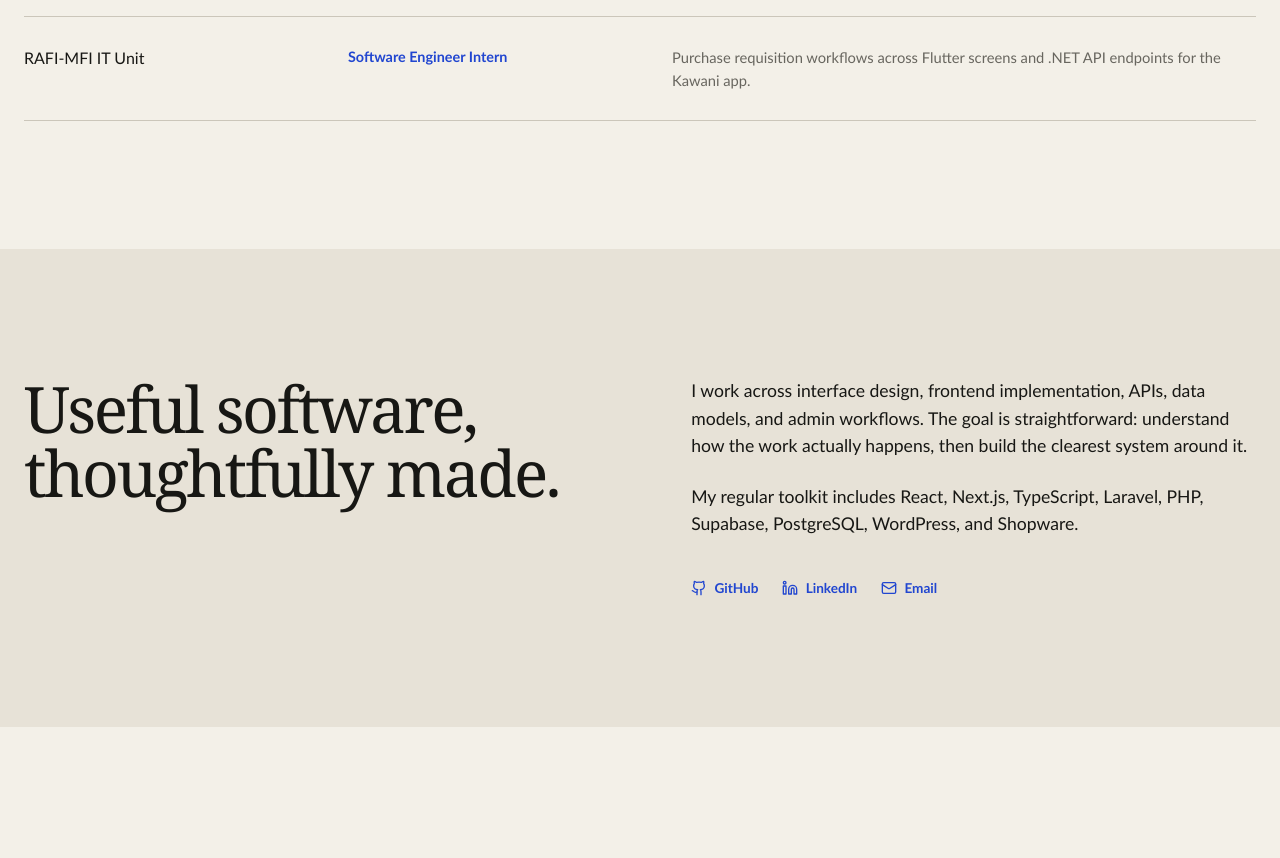
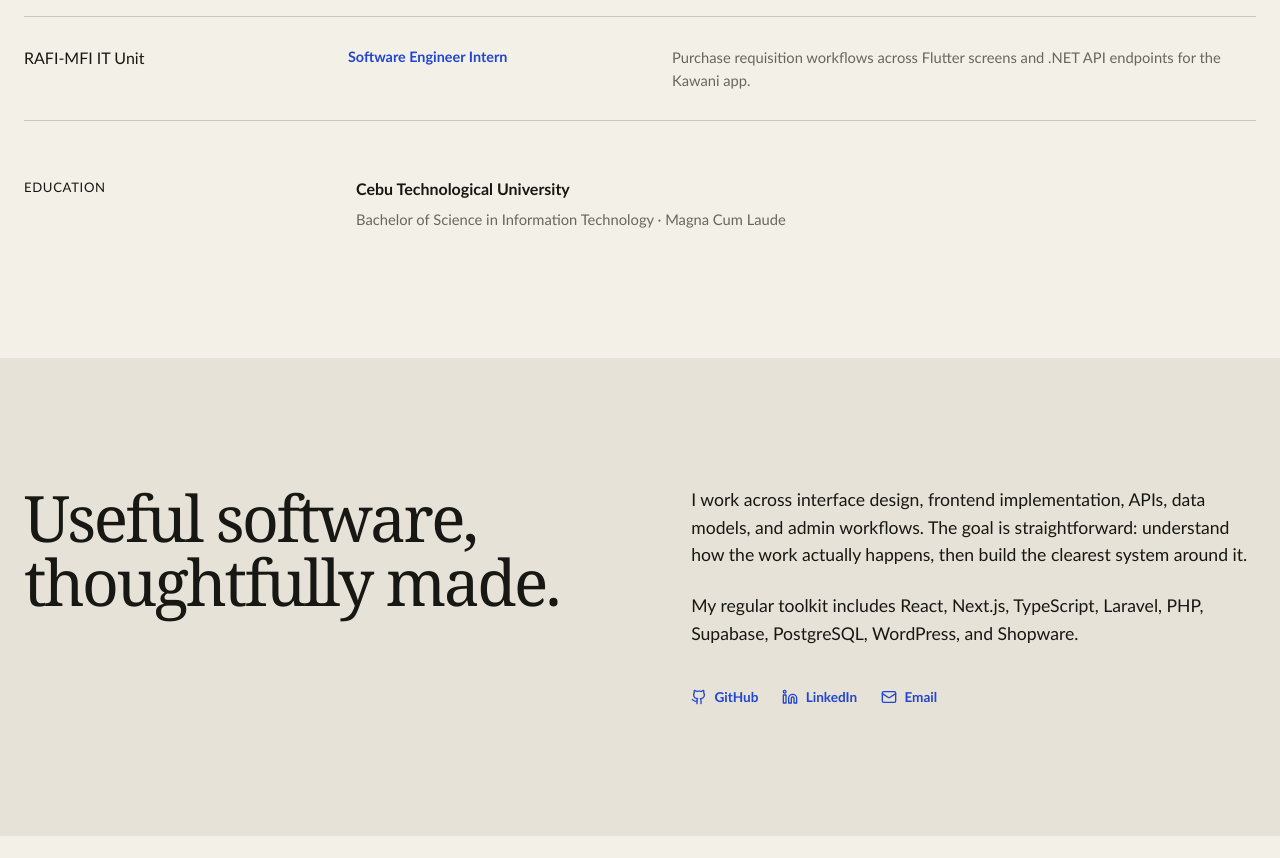
Before and after one commit to grhey0115/Amad-E-Portfolio, a Next.js app: page / in a window 1280 px wide. Shown: the part 4900-5758 px from the top of the page. Built offline with nearby package versions, Linux system fonts and the light colour scheme.

Commit message:
feat: add education section with details to the portfolio

```diff
--- a/src/app/globals.css
+++ b/src/app/globals.css
@@ -447,6 +447,34 @@ form button:hover:not(:disabled) {
   font-size: 0.92rem;
 }
 
+.education {
+  display: grid;
+  grid-template-columns: 1fr 3fr;
+  gap: 2rem;
+  padding-top: 3.5rem;
+}
+
+.education h3,
+.education p {
+  margin: 0;
+}
+
+.education h3 {
+  font-size: 0.82rem;
+  letter-spacing: 0.05em;
+  text-transform: uppercase;
+}
+
+.education strong {
+  display: block;
+  margin-bottom: 0.35rem;
+}
+
+.education p {
+  color: var(--muted);
+  font-size: 0.92rem;
+}
+
 .about-section {
   display: grid;
   grid-template-columns: 1fr 1fr;
@@ -629,6 +657,10 @@ footer p {
     grid-template-columns: 1fr 1fr;
   }
 
+  .education {
+    grid-template-columns: 1fr 2fr;
+  }
+
   .experience-list article > p:last-child {
     grid-column: 1 / -1;
   }
@@ -687,6 +719,7 @@ footer p {
   .archive,
   .archive ul,
   .experience-list article,
+  .education,
   .form-row {
     grid-template-columns: 1fr;
   }
--- a/src/app/page.tsx
+++ b/src/app/page.tsx
@@ -238,6 +238,13 @@ export default function Home() {
             </article>
           ))}
         </div>
+        <div className="education">
+          <h3>Education</h3>
+          <div>
+            <strong>Cebu Technological University</strong>
+            <p>Bachelor of Science in Information Technology · Magna Cum Laude</p>
+          </div>
+        </div>
       </section>
 
       <section className="about-section" id="about">
```
